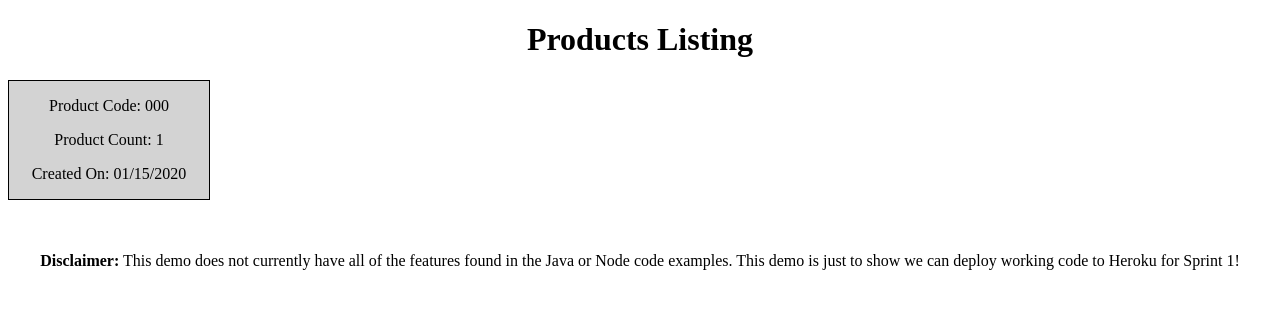
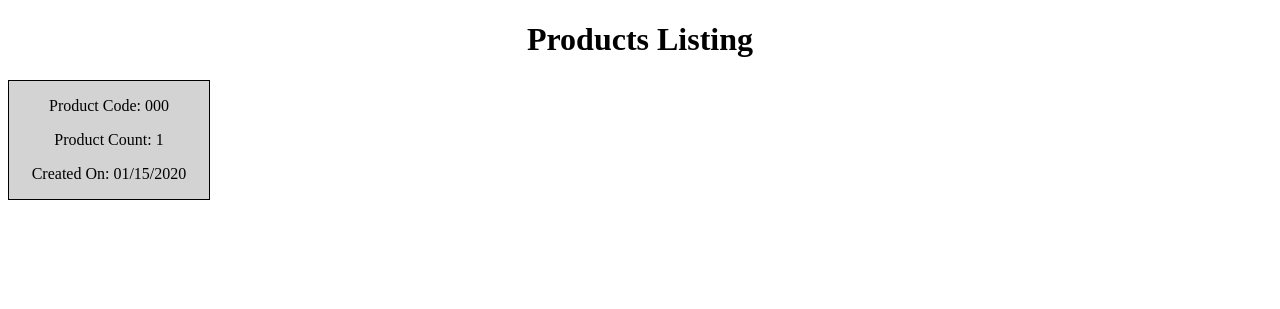
Before and after one commit to team-programming-pals/uark-register, a Django app: page / in a window 1280 px wide. Shown: the top 309 px of the page. Run offline with Django 3.2, Linux system fonts and the light colour scheme; tables that the repository leaves empty hold one stand-in row (values such as "Sample post"); parts of the project's set-up code (start-up, migrations or seed data) failed here and were passed over.

Commit message:
Removed disclaimer from template

```diff
--- a/register/templates/productListing.html
+++ b/register/templates/productListing.html
@@ -32,8 +32,6 @@
    <br />
    {% endfor %}
 
-   <p><b>Disclaimer:</b> This demo does not currently have all of the features found in the Java or Node code examples. This demo is just to show we can deploy working code to Heroku for Sprint 1!</p>
-
 </body>
 
 </html>
```
